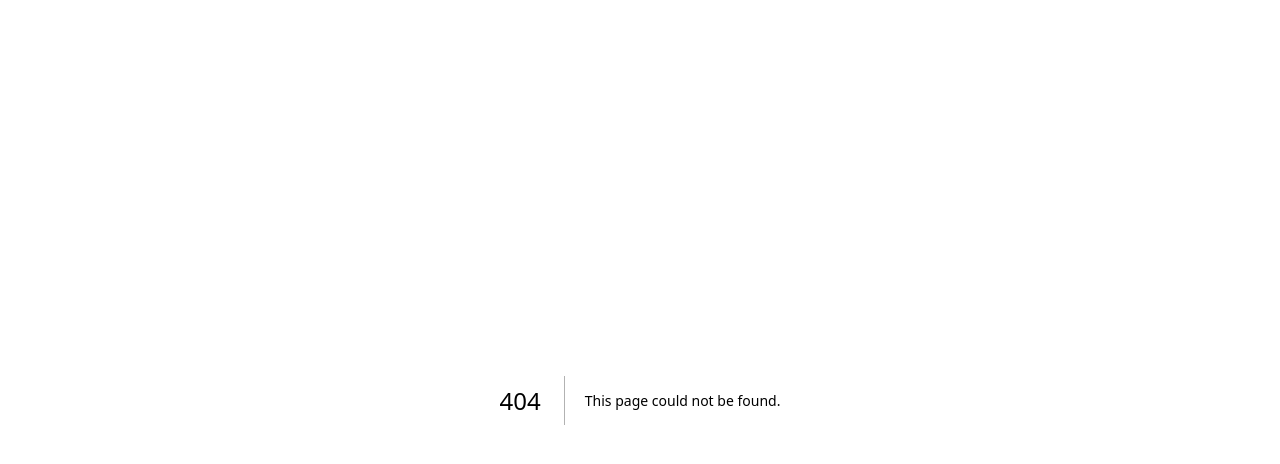
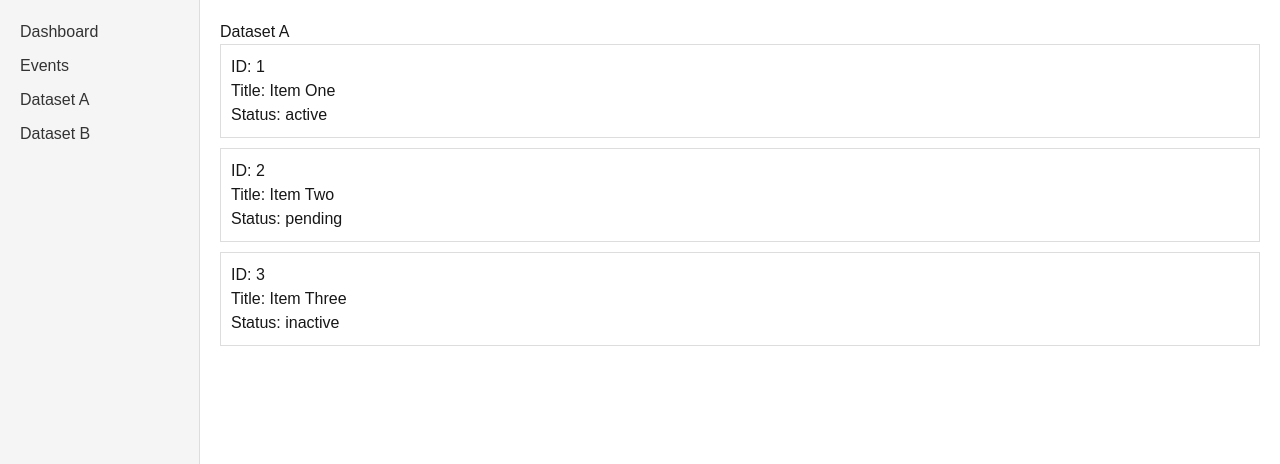
Before and after one commit to dindoo0524/joy-event, a Next.js app: page /admin/dataset-a in a window 1280 px wide. Before the commit this address had no page. Shown: the top 464 px of the page. Built offline with nearby package versions, Linux system fonts and the light colour scheme.

Commit message:
feat(admin): add dataset-a skeleton page

```diff
--- /dev/null
+++ b/app/admin/dataset-a/page.tsx
@@ -0,0 +1,20 @@
+export default function DatasetAPage() {
+  const items = [
+    { id: 1, title: "Item One", status: "active" },
+    { id: 2, title: "Item Two", status: "pending" },
+    { id: 3, title: "Item Three", status: "inactive" },
+  ];
+
+  return (
+    <div>
+      <h1>Dataset A</h1>
+      {items.map((item) => (
+        <div key={item.id} style={{ marginBottom: "10px", padding: "10px", border: "1px solid #ddd" }}>
+          <div>ID: {item.id}</div>
+          <div>Title: {item.title}</div>
+          <div>Status: {item.status}</div>
+        </div>
+      ))}
+    </div>
+  );
+}
--- /dev/null
+++ b/app/admin/layout.tsx
@@ -0,0 +1,53 @@
+import Link from "next/link";
+
+export default function AdminLayout({
+  children,
+}: {
+  children: React.ReactNode;
+}) {
+  return (
+    <div style={{ display: "flex", minHeight: "100vh" }}>
+      <aside
+        style={{
+          width: "200px",
+          backgroundColor: "#f5f5f5",
+          borderRight: "1px solid #ddd",
+          padding: "20px",
+        }}
+      >
+        <nav>
+          <div style={{ marginBottom: "10px" }}>
+            <Link href="/admin" style={{ color: "#333", textDecoration: "none" }}>
+              Dashboard
+            </Link>
+          </div>
+          <div style={{ marginBottom: "10px" }}>
+            <Link
+              href="/admin/events"
+              style={{ color: "#333", textDecoration: "none" }}
+            >
+              Events
+            </Link>
+          </div>
+          <div style={{ marginBottom: "10px" }}>
+            <Link
+              href="/admin/dataset-a"
+              style={{ color: "#333", textDecoration: "none" }}
+            >
+              Dataset A
+            </Link>
+          </div>
+          <div style={{ marginBottom: "10px" }}>
+            <Link
+              href="/admin/dataset-b"
+              style={{ color: "#333", textDecoration: "none" }}
+            >
+              Dataset B
+            </Link>
+          </div>
+        </nav>
+      </aside>
+      <main style={{ flex: 1, padding: "20px" }}>{children}</main>
+    </div>
+  );
+}
```
